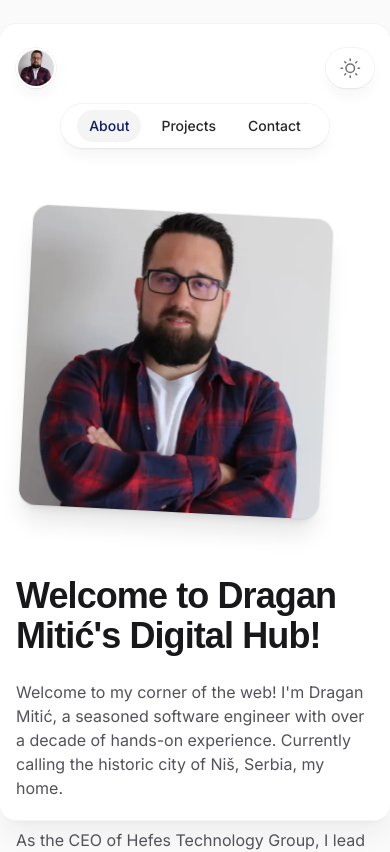
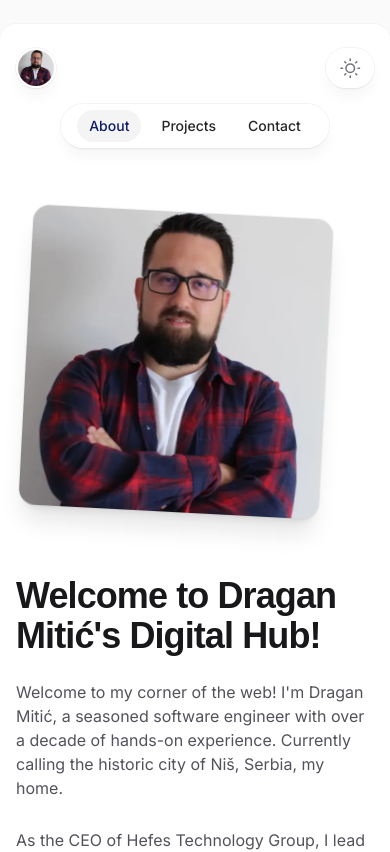
Before and after one commit to miticdjd/draganmitic.com, a Next.js app: page / in a window 390 px wide. Shown: the top 852 px of the page. Built offline with nearby package versions, Linux system fonts and the light colour scheme; a web font is replaced by a local one.

Commit message:
Fix background card cutting off on laptop/tablet resolutions
Background was using `fixed inset-0` which pinned it to viewport height.
Changed to `absolute inset-0` with `relative` on the outer container so
the card stretches to match the full content height on any screen size.

```diff
--- a/components/ClientLayout.tsx
+++ b/components/ClientLayout.tsx
@@ -12,9 +12,9 @@ interface ClientLayoutProps {
 export default function ClientLayout({ children }: ClientLayoutProps) {
   return (
     <ThemeProvider>
-      <div className="flex flex-col min-h-screen py-6 sm:py-10">
+      <div className="relative flex flex-col min-h-screen py-6 sm:py-10">
         {/* Background container with margins and rounded corners */}
-        <div className="fixed inset-0 flex justify-center sm:px-8 pointer-events-none">
+        <div className="absolute inset-0 flex justify-center sm:px-8 pointer-events-none">
           <div className="flex w-full max-w-7xl lg:px-8">
             <div className="w-full bg-white ring-1 ring-zinc-100 dark:bg-zinc-900 dark:ring-zinc-300/20 my-6 sm:my-10 rounded-2xl sm:rounded-[2.5rem] shadow-xl shadow-zinc-800/5" />
           </div>
```
